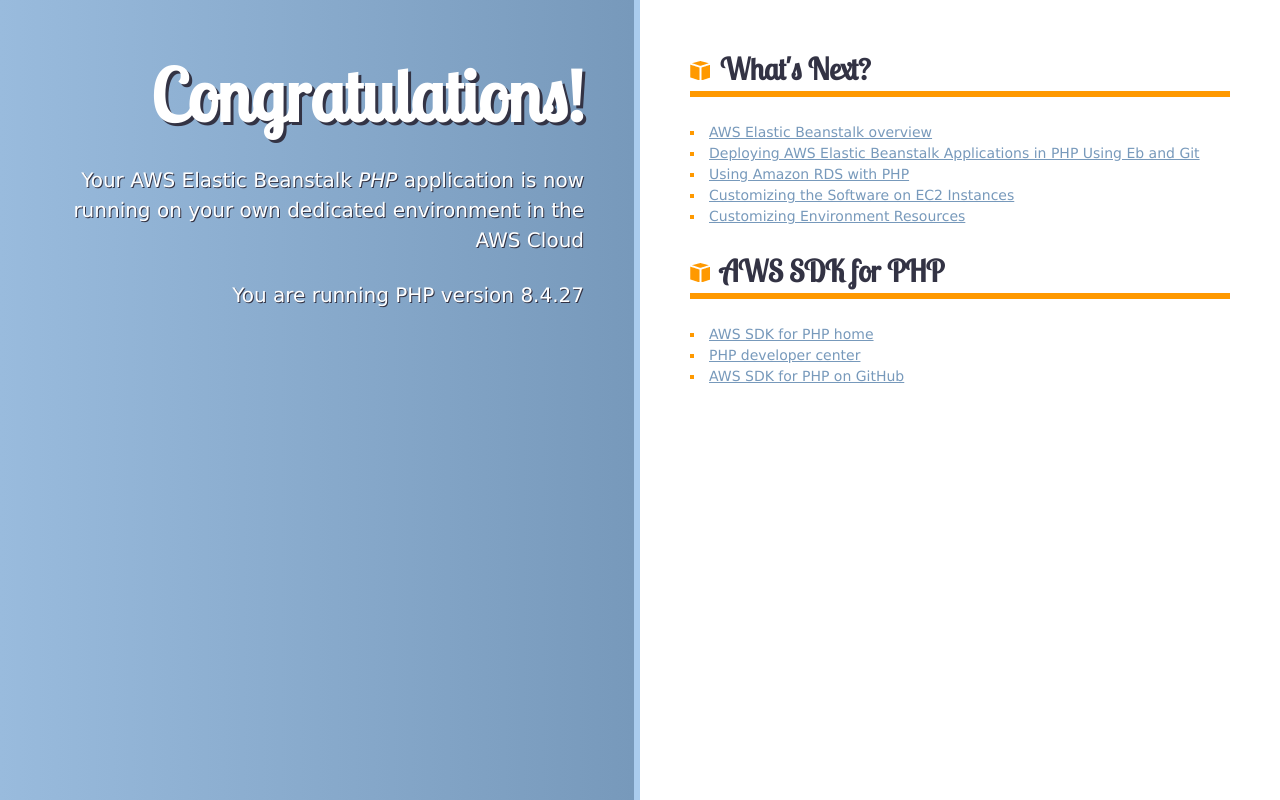
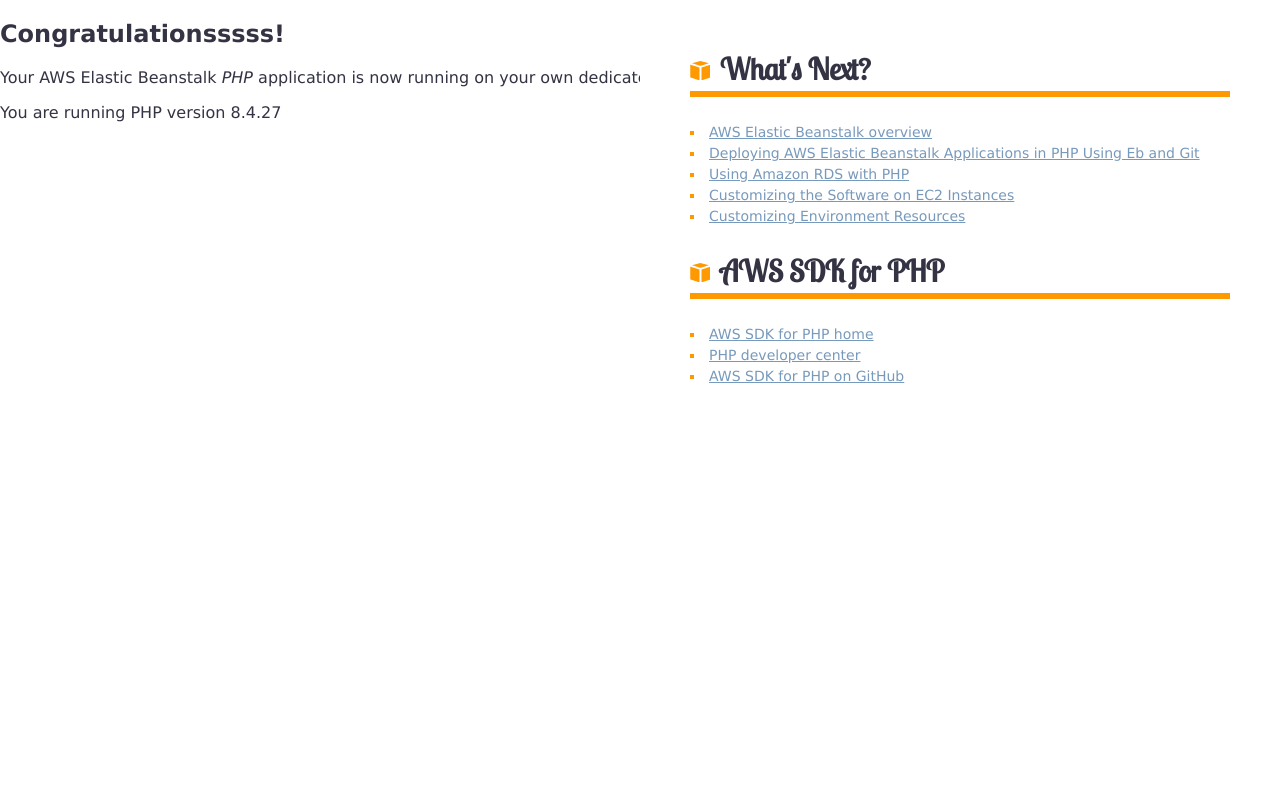
Before and after one commit to mikelbesho/test, a PHP site: page / in a window 1280 px wide. Run offline with PHP 8.4, Linux system fonts and the light colour scheme.

Commit message:
Update index.php

```diff
--- a/index.php
+++ b/index.php
@@ -22,8 +22,8 @@ else
     <link rel="stylesheet" href="/styles.css" type="text/css">
 </head>
 <body>
-    <section class="congratulations">
-        <h1>Congratulations!</h1>
+    <section class="congratulationssssss">
+        <h1>Congratulationsssss!</h1>
         <p>Your AWS Elastic Beanstalk <em>PHP</em> application is now running on your own dedicated environment in the AWS&nbsp;Cloud</p>
         <p>You are running PHP version <?= phpversion() ?></p>
     </section>
```
